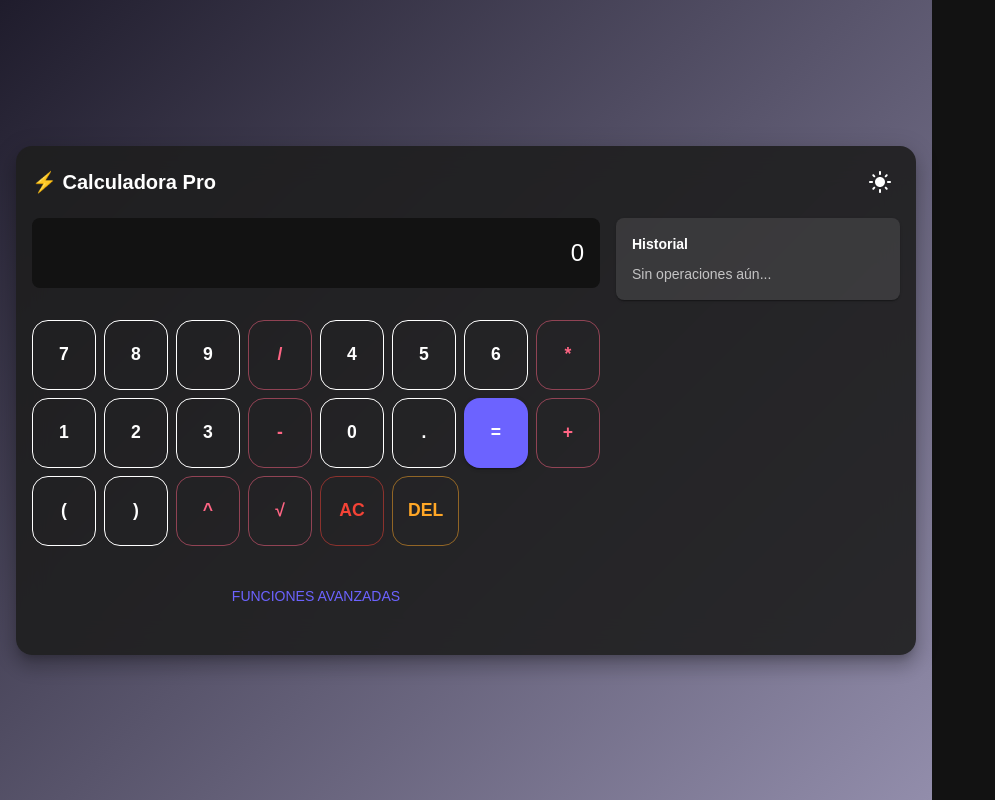
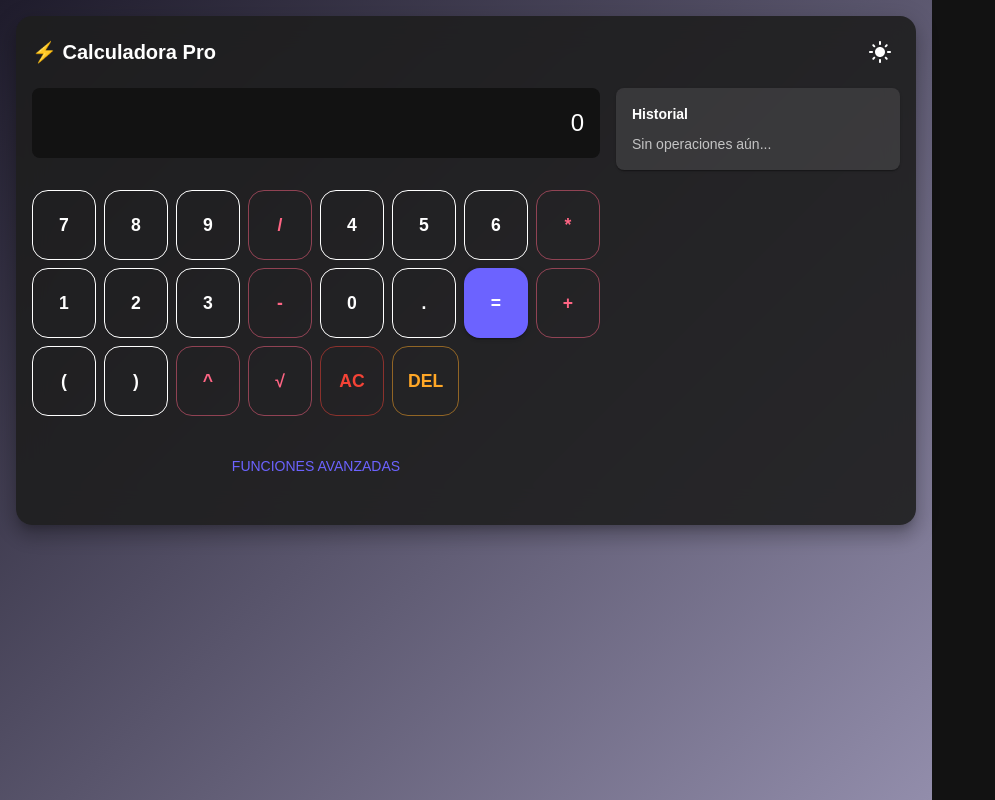
Before and after one commit to Patogol35/Calculadora, a React (Vite) app: page / in a window 1280 px wide. Shown: the whole page, without its empty margins (0-995 px from the left). Built offline with nearby package versions, Linux system fonts and the light colour scheme.

Commit message:
Update App.jsx

```diff
--- a/src/App.jsx
+++ b/src/App.jsx
@@ -22,7 +22,8 @@ export default function App() {
           minHeight: "100vh",
           display: "flex",
           justifyContent: "center",
-          alignItems: "center",
+          // 👇 en desktop pegamos arriba, en mobile centrado
+          alignItems: { xs: "center", md: "flex-start" },
           background: darkMode
             ? "linear-gradient(135deg, #1f1c2c, #928dab)"
             : "linear-gradient(135deg, #f5f7fa, #c3cfe2)",
```
